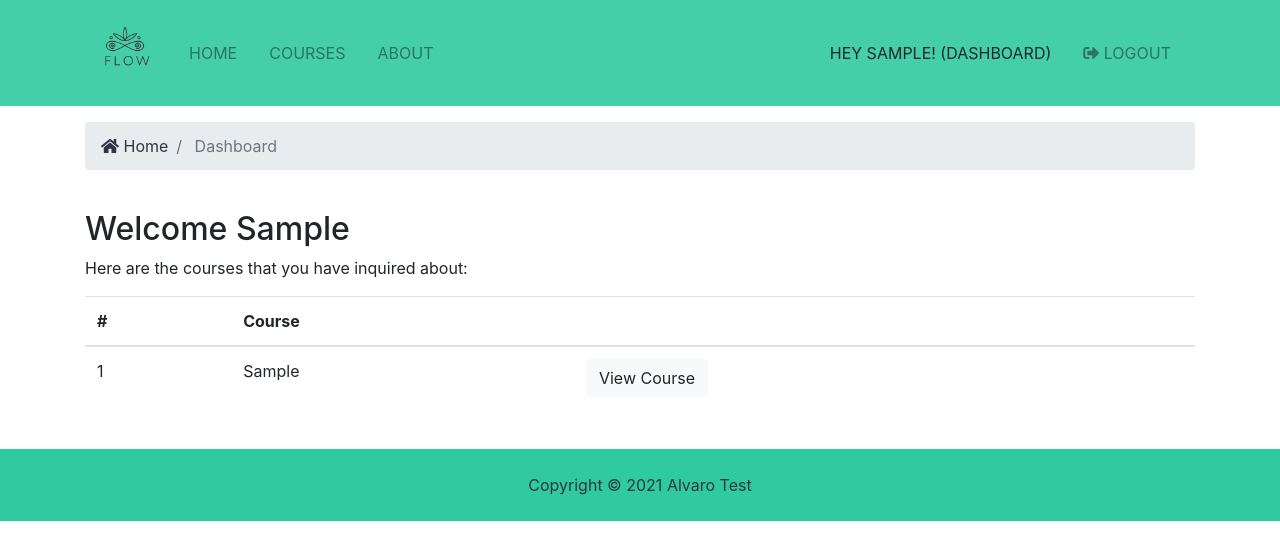
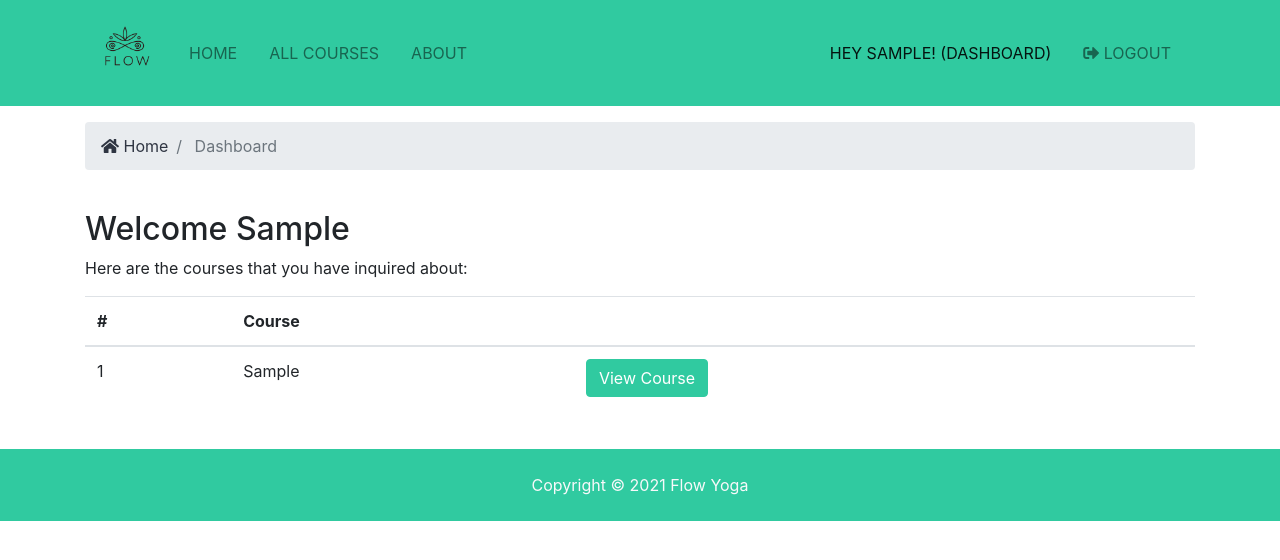
Before and after one commit to AlvaroEtxague/yoga-app, a Django app: page /accounts/dashboard in a window 1280 px wide. Shown: the top 560 px of the page. Run offline with Django 3.2, Linux system fonts and the light colour scheme; a user stored in the database is signed in; tables that the repository leaves empty hold one stand-in row (values such as "Sample post"); some libraries are stand-ins or nearby versions.

Commit message:
Css updates

```diff
--- a/templates/accounts/dashboard.html
+++ b/templates/accounts/dashboard.html
@@ -42,7 +42,7 @@
                                         <td>{{contact.id}}</td>
                                         <td>{{contact.course}}</td>
                                         <td>
-                                            <a class="btn btn-light" href="{% url 'course' contact.course_id %}">View Course</a>
+                                            <a class="btn btn-secondary" href="{% url 'course' contact.course_id %}">View Course</a>
                                         </td>
                                     </tr>
                                 {% endfor %}
--- a/templates/components/footer.html
+++ b/templates/components/footer.html
@@ -1,5 +1,5 @@
 <!-- Footer -->
-<footer id="main-footer" class="py-4 bg-secondary text-primary text-center">
+<footer id="main-footer" class="py-4 bg-secondary text-light text-center">
     Copyright &copy;
-    <span class="year"></span> Alvaro Test
+    <span class="year"></span> Flow Yoga
 </footer>
--- a/templates/components/navbar.html
+++ b/templates/components/navbar.html
@@ -27,7 +27,7 @@
               class="nav-item mr-3"
             {% endif %}
           >
-            <a class="nav-link" href="{% url 'courses' %}">Courses</a>
+            <a class="nav-link" href="{% url 'courses' %}">All Courses</a>
           </li>
           <li
             {% if 'about' in request.path %}
--- a/templates/pages/index.html
+++ b/templates/pages/index.html
@@ -13,7 +13,7 @@
       <div class="row">
             {% if courses %}
                 {% for course in courses %}
-                    <div class="col-sm-12 col-md-6 col-lg-4 mb-4">
+                    <div class="col-md-12 col-lg-4 mb-4">
                         <div class="card listing-preview">
                             <img class="card-img-top" src="{{ course.main_pic.url }}" alt="">
                             <div class="card-body">
--- a/yoga_app/static/css/style.css
+++ b/yoga_app/static/css/style.css
@@ -8,7 +8,6 @@ img {
   width: 80px; }
 
 .navbar {
-  opacity: 0.9;
   text-transform: uppercase; }
 
 .social a {
```
Also changed, not shown: yoga_app/settings.py (+13 -12 lines).
